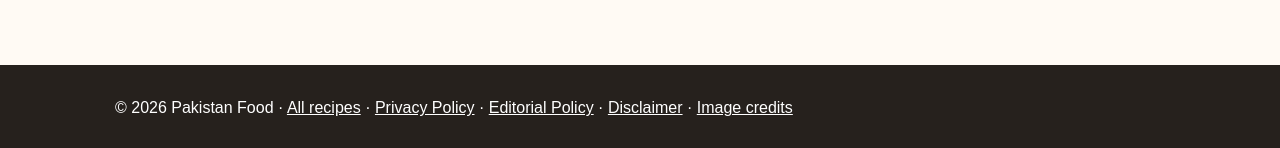
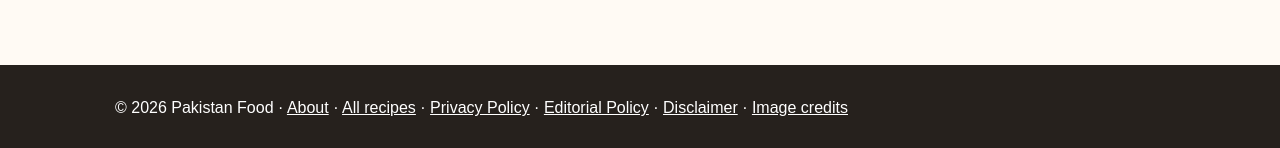
Before and after one commit to manazarali01-hub/pakistan-food, a Jekyll site: the page built from sitemap.html, in a window 1280 px wide. Shown: the part 1759-1907 px from the top of the page. Built offline with Jekyll 4.4.1, drawn with Linux system fonts in a browser that asks for light colours.

Commit message:
Refresh human sitemap and trust links

```diff
--- a/sitemap.html
+++ b/sitemap.html
@@ -73,6 +73,6 @@ layout: null
       {% endfor %}
     </ul>
   </main>
-  <footer><div class="wrap"><p>© 2026 Pakistan Food · <a href="recipes/">All recipes</a> · <a href="privacy-policy.html">Privacy Policy</a> · <a href="editorial-policy.html">Editorial Policy</a> · <a href="disclaimer.html">Disclaimer</a> · <a href="image-credits.html">Image credits</a></p></div></footer>
+  <footer><div class="wrap"><p>© 2026 Pakistan Food · <a href="about.html">About</a> · <a href="recipes/">All recipes</a> · <a href="privacy-policy.html">Privacy Policy</a> · <a href="editorial-policy.html">Editorial Policy</a> · <a href="disclaimer.html">Disclaimer</a> · <a href="image-credits.html">Image credits</a></p></div></footer>
 </body>
 </html>
```
Also changed, not shown: other parts of sitemap.html (+1 -1 lines).
